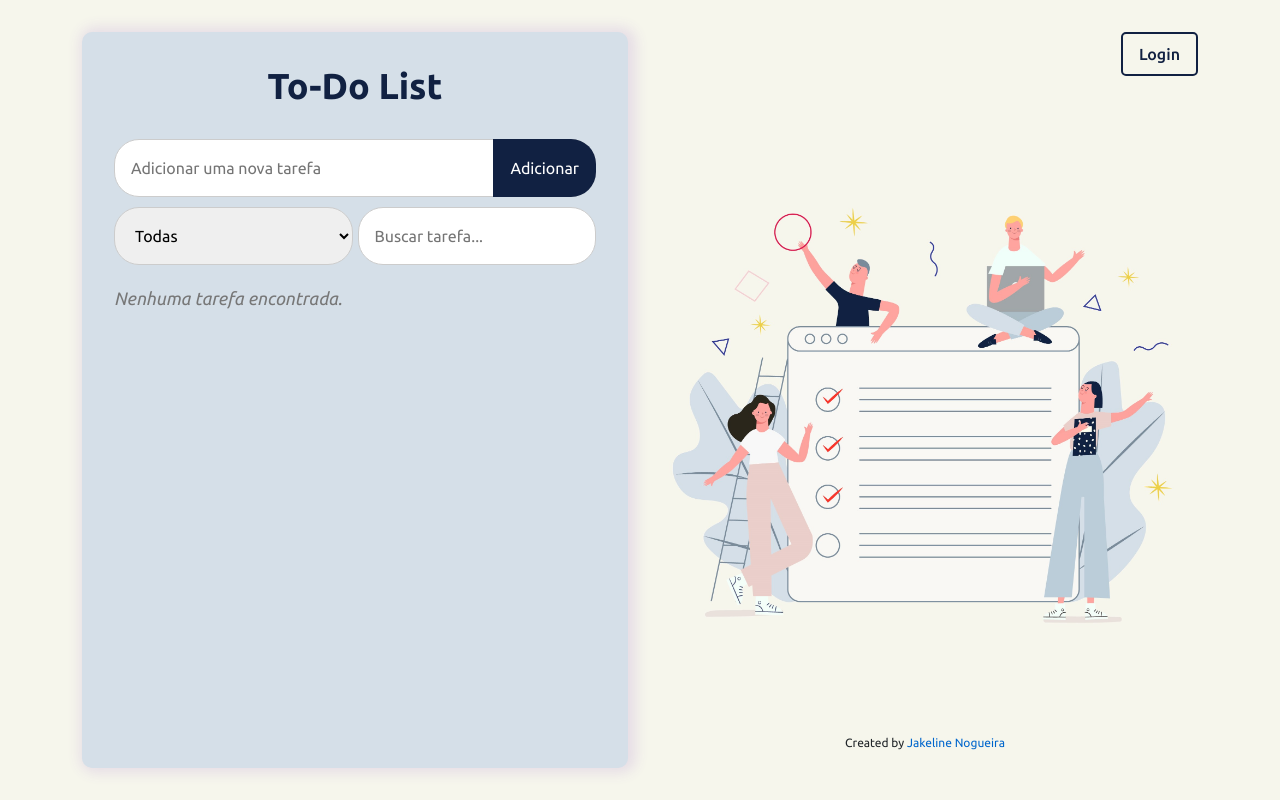
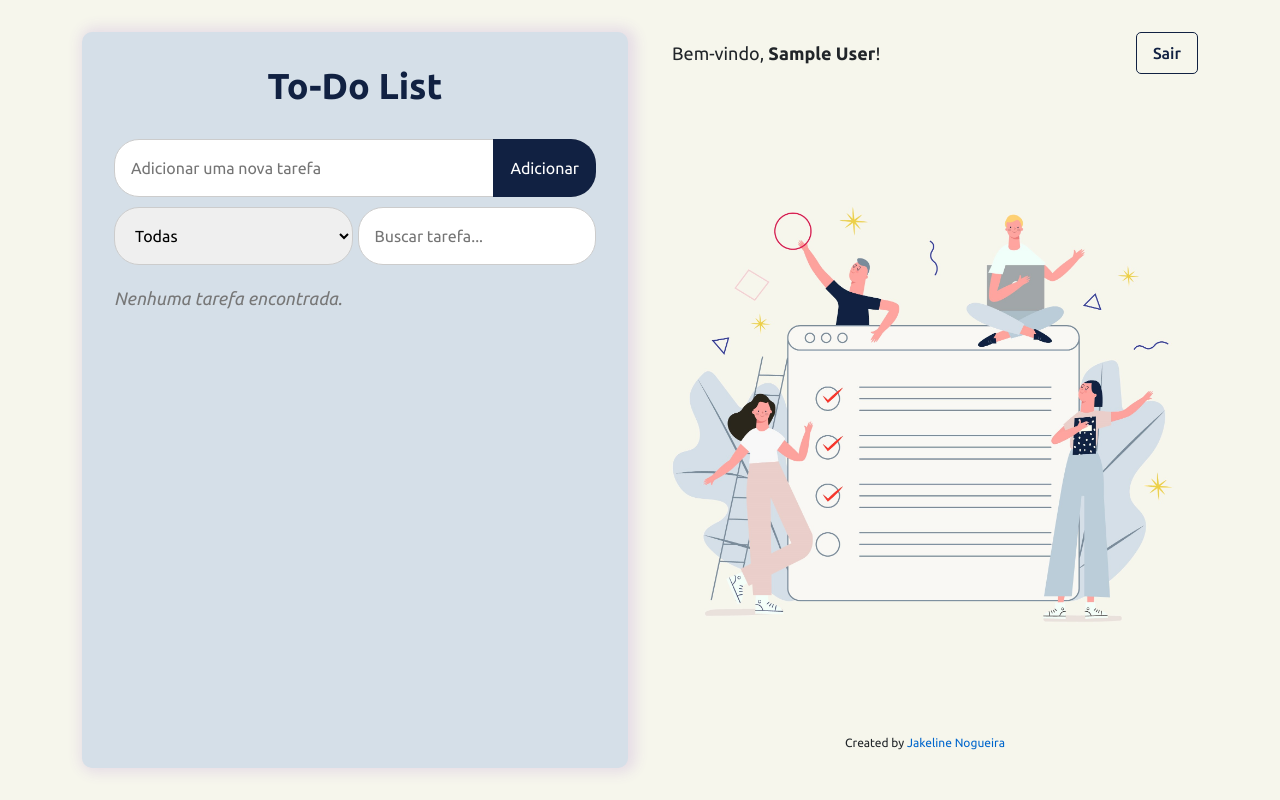
Before and after one commit to jakelinenogueira/to-do-list-app, a Next.js app: page /tasks in a window 1280 px wide. Built offline with nearby package versions, Linux system fonts and the light colour scheme; no server answers; sample sign-in values are in the browser's storage.

Commit message:
css user area

```diff
--- a/src/app/global.scss
+++ b/src/app/global.scss
@@ -15,3 +15,7 @@ a {
 body {
   background-color: #f6f6ec !important;
 }
+
+.alert {
+  z-index: 100;
+}
--- a/src/app/tasks/Tasks.module.scss
+++ b/src/app/tasks/Tasks.module.scss
@@ -33,11 +33,23 @@
     justify-content: space-between;
     align-items: center;
 
+    .user_area {
+      width: 100%;
+      display: flex;
+      justify-content: space-between;
+      align-items: center;
+
+      p {
+        font-size: 18px;
+        margin-left: 20px;
+        margin-bottom: 0;
+      }
+
       button {
         align-self: flex-end;
         padding: 8px 16px;
         background-color: transparent;
-      border: 2px solid #112142;
+        border: 1px solid #112142;
         border-radius: 5px;
         color: #112142;
         font-size: 16px;
@@ -48,8 +60,9 @@
         background-color: #112142;
         color: #f6f6ec;
       }
+    }
 
-    p {
+    .copyright {
       font-size: 12px;
 
       a {
@@ -63,3 +76,9 @@
     }
   }
 }
+
+@media (max-width: 767px) {
+  .row {
+    flex-direction: column-reverse;
+  }
+}
--- a/src/app/tasks/page.tsx
+++ b/src/app/tasks/page.tsx
@@ -9,6 +9,8 @@ import List from "@/components/List/List";
 import Modal from "@/components/Modal/Modal";
 import Filters from "@/components/Filters/Filters";
 import Header from '@/components/Header/Header';
+import { auth } from '../../firebase';
+import { onAuthStateChanged, signOut } from "firebase/auth";
 
 
 export default function Tasks() {
@@ -25,6 +27,7 @@ export default function Tasks() {
   const [filterStatus, setFilterStatus] = useState<"all" | "completed" | "incomplete">("all");
   const [searchText, setSearchText] = useState("");
   const router = useRouter();
+  const [userName, setUserName] = useState<string | null>(null);
 
   const saveTasksToLocalStorage = (tasks: Task[]) => {
     localStorage.setItem("tasks", JSON.stringify(tasks));
@@ -42,6 +45,18 @@ export default function Tasks() {
   useEffect(() => {
     saveTasksToLocalStorage(tasks);
   }, [tasks]);
+
+  useEffect(() => {
+    const unsubscribe = onAuthStateChanged(auth, (user) => {
+      if (user) {
+        setUserName(user.displayName || user.email);
+      } else {
+        router.push('/login');
+      }
+    });
+
+    return () => unsubscribe();
+  }, [router]);
 
   const addTask = (newTask: string) => {
     if (newTask.trim() === "") return;
@@ -113,7 +128,8 @@ export default function Tasks() {
     return true;
   });
 
-  const login = () => {
+  const logout = async () => {
+    await signOut(auth);
     router.push('/login');
   };
 
@@ -162,9 +178,12 @@ export default function Tasks() {
                 </div>
                 <div className="col-md-6">
                     <div className={styles.image_content}>
-                        <button onClick={login}>Login</button>
-                        <img className="img-fluid" src="/assets/images/list.jpg" alt="cenário"/>
-                        <p>Created by <a href="https://www.linkedin.com/in/jakeline-nogueira-04b2a314b/" target="_blank" rel="noopener noreferrer">Jakeline Nogueira</a></p>
+                      <div className={styles.user_area}>
+                        <p>Bem-vindo, <strong>{userName}</strong>!</p>
+                        <button onClick={logout}>Sair</button>
+                      </div>
+                      <img className="img-fluid" src="/assets/images/list.jpg" alt="cenário"/>
+                      <p className={styles.copyright}>Created by <a href="https://www.linkedin.com/in/jakeline-nogueira-04b2a314b/" target="_blank">Jakeline Nogueira</a></p>
                     </div>
                 </div>
         </div>
```
Also changed, not shown: src/app/login/Login.module.scss (+9 -1 lines), src/app/login/page.tsx (+25 -1 lines). Lines whose indentation alone changed are shown as unchanged.
